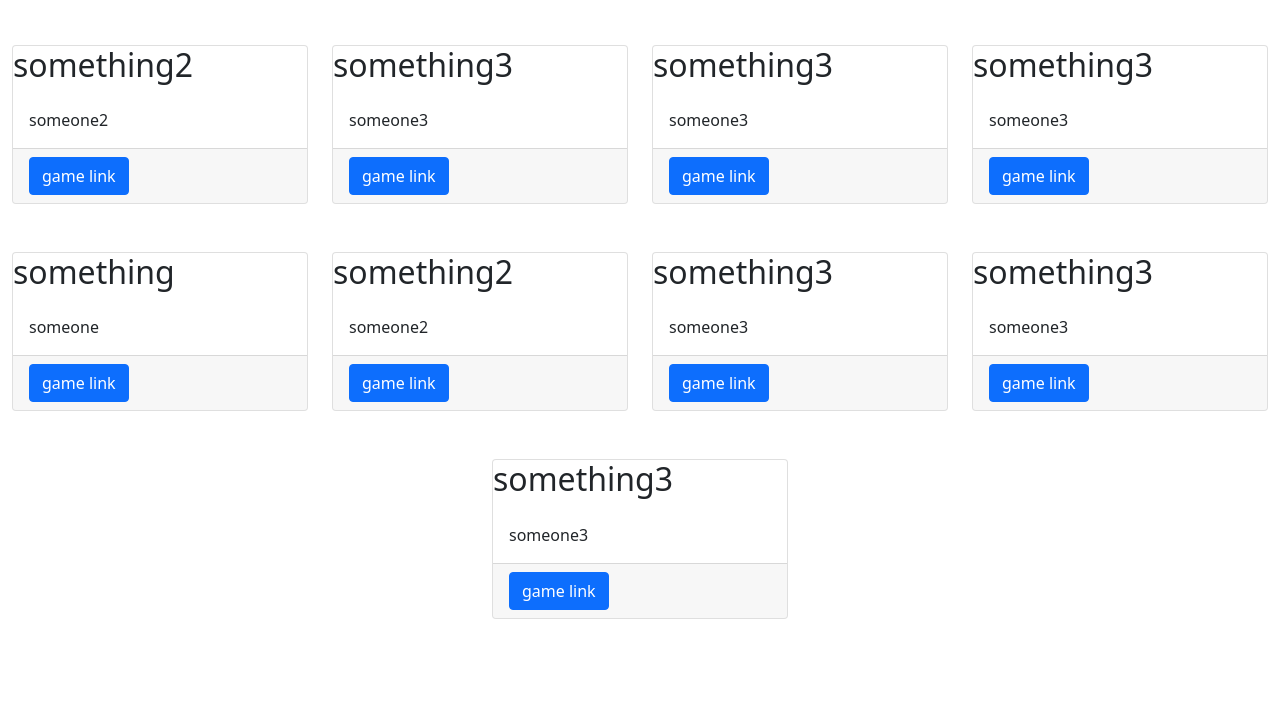
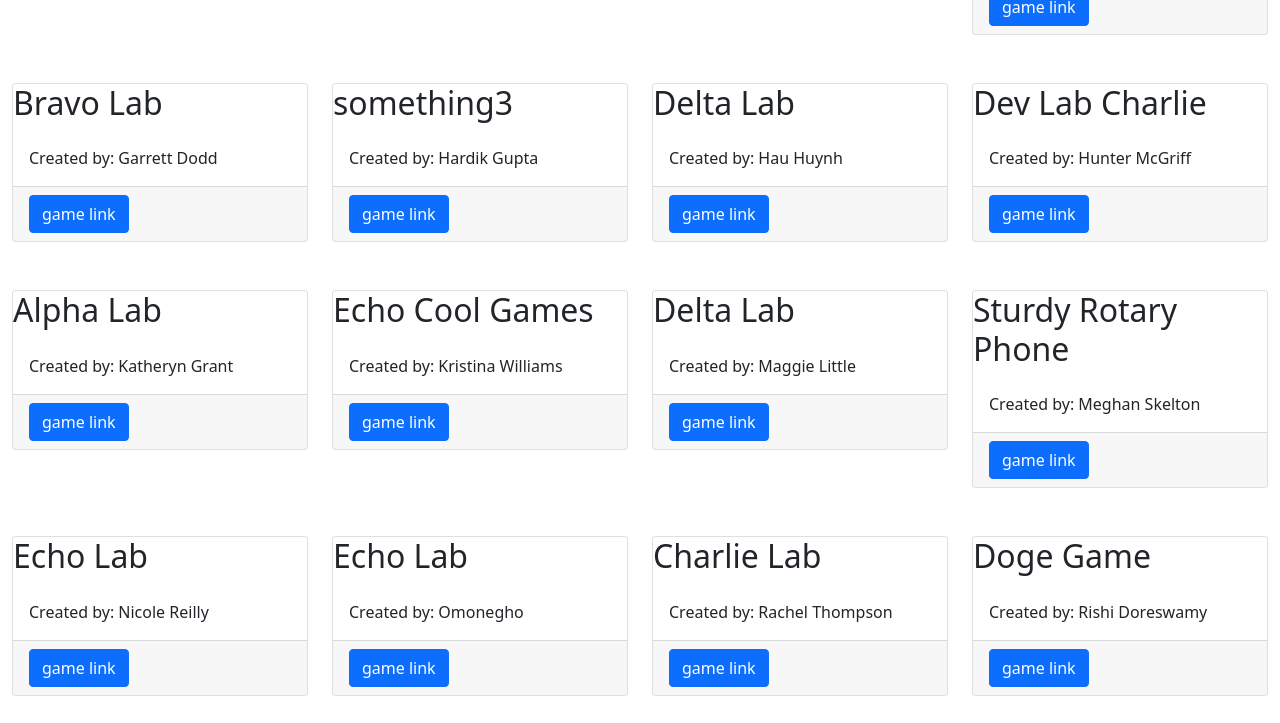
Before and after one commit to KBrian5/golf-376, a plain HTML site: page index.html in a window 1280 px wide. Shown: the part 720-1443 px from the top of the page. Before the commit the page ends 1339 px from the top, so only its background shows below. Drawn offline with nearby package versions, Linux system fonts and the light colour scheme.

Commit message:
Add files via upload

```diff
--- a/index.html
+++ b/index.html
@@ -40,7 +40,7 @@
       <div class="col-sm-3 mx-auto mt-5">
         <div class="card">
           <h2 class="card-title">Echo Lab</h2>
-          <div class="card-body">Lane Schmidt</div>
+          <div class="card-body">Created by: Lane Schmidt</div>
           <div class="card-footer">
             <a href="https://lane30schmidt.github.io/echo-376/" target="_blank" class="btn btn-primary">game link</a>
           </div>
--- a/scripts/data.js
+++ b/scripts/data.js
@@ -1,102 +1,132 @@
 const golfGames = [
   {
     game: "Solid Octo Happiness",
-    author: "Kevin Salgado",
+    author: "Created by: Kevin Salgado",
     url: "https://kbrian5.github.io/solid-octo-happiness/",
   },
   {
-    game: "something2",
-    author: "someone2",
-    url: "somewhere2",
+    game: "Charlie Lab",
+    author: "Created by: Alec Moore",
+    url: "https://alecmo26.github.io/CharlieLab/",
+  },
+  {
+    game: "Echo Lab",
+    author: "Created by: Alex Strickland",
+    url: "https://astricklandd.github.io/echo-lab/",
+  },
+  {
+    game: "Echo Lab",
+    author: "Created by: Ashlyn Paruzynski",
+    url: "somewhere4",
+  },
+  {
+    game: "Dob Facts",
+    author: "Created by: Chhavi Chhavi",
+    url: "https://viii21.github.io/dob-facts/",
+  },
+  {
+    game: "Echo Lab",
+    author: "Created by: Cody Mcdonald",
+    url: "https://nutenjoyer.github.io/miniature-winner",
+  },
+  {
+    game: "Delta Lab",
+    author: "Created by: Elijah Aday",
+    url: "https://eaday22.github.io/delta_Lab/",
+  },
+  {
+    game: "Delta Lab",
+    author: "Created by: Emily Tinnon",
+    url: "https://etinnon.github.io/cis376-delta/",
+  },
+  {
+    game: "Urban Invention",
+    author: "Created by: Ethan Criddle",
+    url: "https://stalewhitebread.github.io/urban-invention/",
+  },
+  {
+    game: "Delta Lab",
+    author: "Created by: Ethan Hubbard",
+    url: " https://hubbbabubbba.github.io/Delta-Lab-Name-Wow/",
+  },
+  {
+    game: "Probable Octo Carnival",
+    author: "Created by: Ethan Rinke",
+    url: "https://crimsonhog.github.io/probable-octo-carnival/",
+  },
+  {
+    game: "Bravo Lab",
+    author: "Created by: Garrett Dodd",
+    url: "https://garrettdodd.tech/CIS-376/BRAVO_LAB/index.html",
   },
   {
     game: "something3",
-    author: "someone3",
+    author: "Created by: Hardik Gupta",
     url: "somewhere4",
   },
   {
-    game: "something3",
-    author: "someone3",
-    url: "somewhere4",
+    game: "Delta Lab",
+    author: "Created by: Hau Huynh",
+    url: "https://hauhuynh90.github.io/Delta/",
   },
   {
-    game: "something3",
-    author: "someone3",
-    url: "somewhere4",
+    game: "Dev Lab Charlie",
+    author: "Created by: Hunter McGriff",
+    url: "https://hunter-mcgriff.github.io/dev-lab-charlie/",
   },
   {
-    game: "something",
-    author: "someone",
-    url: "somewhere",
+    game: "Alpha Lab",
+    author: "Created by: Katheryn Grant",
+    url: "https://codepen.io/katherynisabell/full/WNzWGNd",
   },
   {
-    game: "something2",
-    author: "someone2",
-    url: "somewhere2",
+    game: "Echo Cool Games",
+    author: "Created by: Kristina Williams",
+    url: "https://kwilliams31.github.io/Echo-Cool-Games/ ",
   },
   {
-    game: "something3",
-    author: "someone3",
-    url: "somewhere4",
+    game: "Delta Lab",
+    author: "Created by: Maggie Little",
+    url: "https://mlittle98.github.io/DELTALAB",
   },
   {
-    game: "something3",
-    author: "someone3",
-    url: "somewhere4",
+    game: "Sturdy Rotary Phone",
+    author: "Created by: Meghan Skelton",
+    url: "https://mskel1.github.io/sturdy-rotary-phone/",
   },
   {
-    game: "something3",
-    author: "someone3",
-    url: "somewhere4",
+    game: "Echo Lab",
+    author: "Created by: Nicole Reilly",
+    url: "https://nicolereilly.github.io/echo-lab/",
   },
   {
-    game: "something",
-    author: "someone",
-    url: "somewhere",
+    game: "Echo Lab",
+    author: "Created by: Omonegho",
+    url: "https://ougheoke.github.io/echo-lab/",
   },
   {
-    game: "something2",
-    author: "someone2",
-    url: "somewhere2",
+    game: "Charlie Lab",
+    author: "Created by: Rachel Thompson",
+    url: "https://panhead63.github.io/Charlie-lab/",
   },
   {
-    game: "something3",
-    author: "someone3",
-    url: "somewhere4",
+    game: "Doge Game",
+    author: "Created by: Rishi Doreswamy",
+    url: "https://rish4863.github.io/doge-game/",
   },
   {
-    game: "something3",
-    author: "someone3",
-    url: "somewhere4",
+    game: "Delta",
+    author: "Created by: Tychicus Thomas",
+    url: "https://tythomas21.github.io/delta/",
   },
   {
-    game: "something3",
-    author: "someone3",
-    url: "somewhere4",
+    game: "Echo Lab",
+    author: "Created by: Wes Wallace",
+    url: "https://westyler28.github.io/Echo-Lab/",
   },
   {
-    game: "something",
-    author: "someone",
-    url: "somewhere",
-  },
-  {
-    game: "something2",
-    author: "someone2",
-    url: "somewhere2",
-  },
-  {
-    game: "something3",
-    author: "someone3",
-    url: "somewhere4",
-  },
-  {
-    game: "something3",
-    author: "someone3",
-    url: "somewhere4",
-  },
-  {
-    game: "something3",
-    author: "someone3",
-    url: "somewhere4",
+    game: "Echo Lab",
+    author: "Created by: Zachary Newell",
+    url: "https://almostheaven52.github.io/Echo-Lab/",
   },
 ];
```
